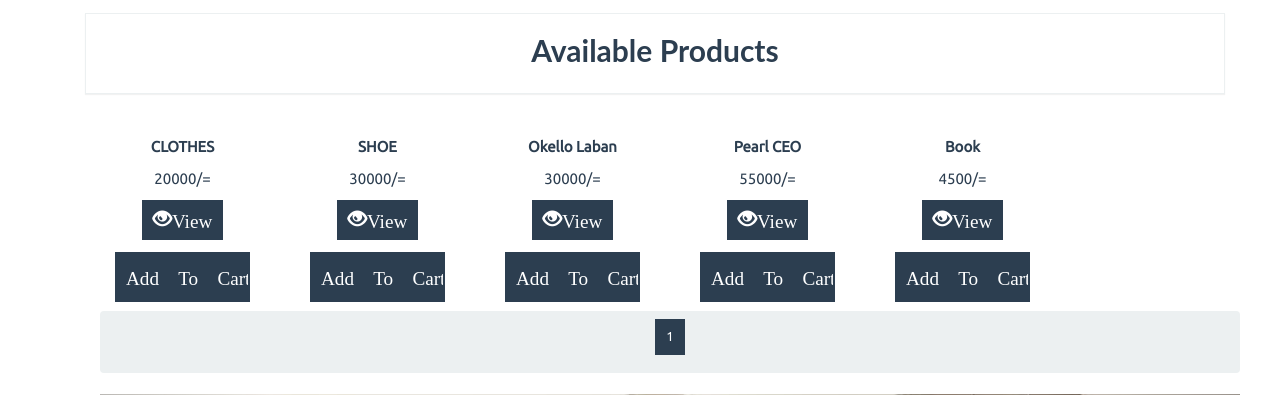
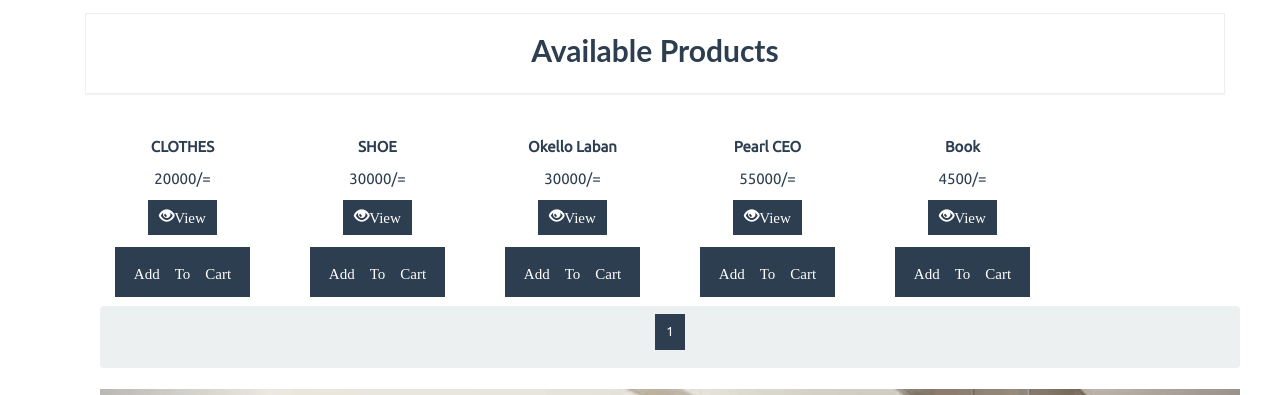
Before and after one commit to latototita/laban-ANNOTHER-TRIAL, a Django app: page /store/ in a window 1280 px wide. Shown: the part 1312-1707 px from the top of the page. Run offline with Django 3.2, Linux system fonts and the light colour scheme; data comes from the database, SQL or seed files in the repository; some libraries are stand-ins or nearby versions.

Commit message:
Update index.html

```diff
--- a/store/templates/index.html
+++ b/store/templates/index.html
@@ -97,13 +97,13 @@
 
 					<p>
 						<a href="{% url 'details' product.id %}" class="btn btn-primary btn-sm mt-2"  >
-							<i class="glyphicon glyphicon-eye-open" style="font-size:1.5vw">View</i>
+							<i class="glyphicon glyphicon-eye-open" style="font-size-adjust: 60px; font-size: 15px">View</i>
 						</a>
 						<form action="/#" method="POST" class="btn-block">
 							{% csrf_token %}
 							<input hidden type="text" name='product' value='{{product.id}}'>
 							<input type="submit" class="btn btn-primary btn-sm mt-2 glyphicon glyphicon-shopping-cart form-control"
-								value="Add To Cart" style="font-size:1.5vw">
+								value="Add To Cart" style="font-size-adjust: 60px; font-size: 15px">
 						</form>
 
 
```
